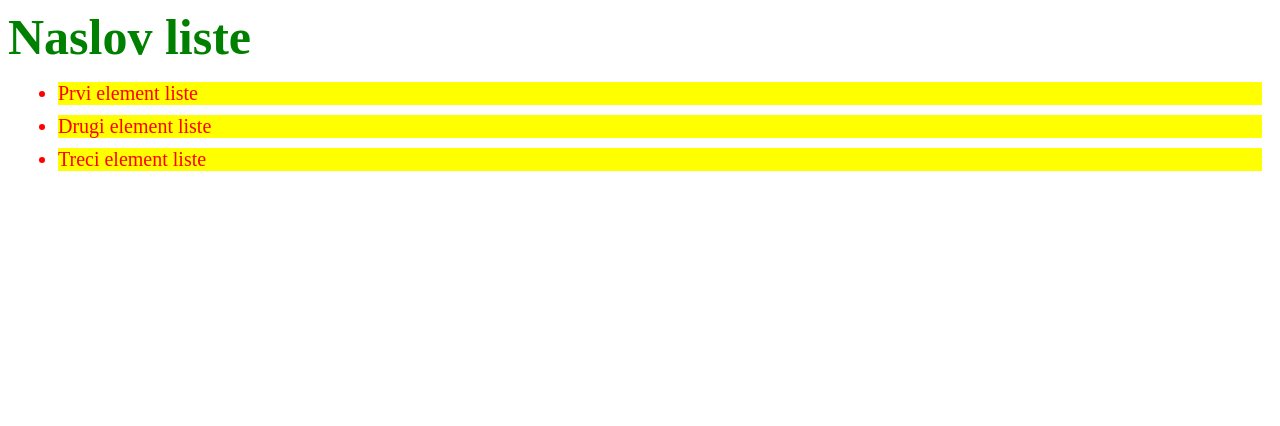
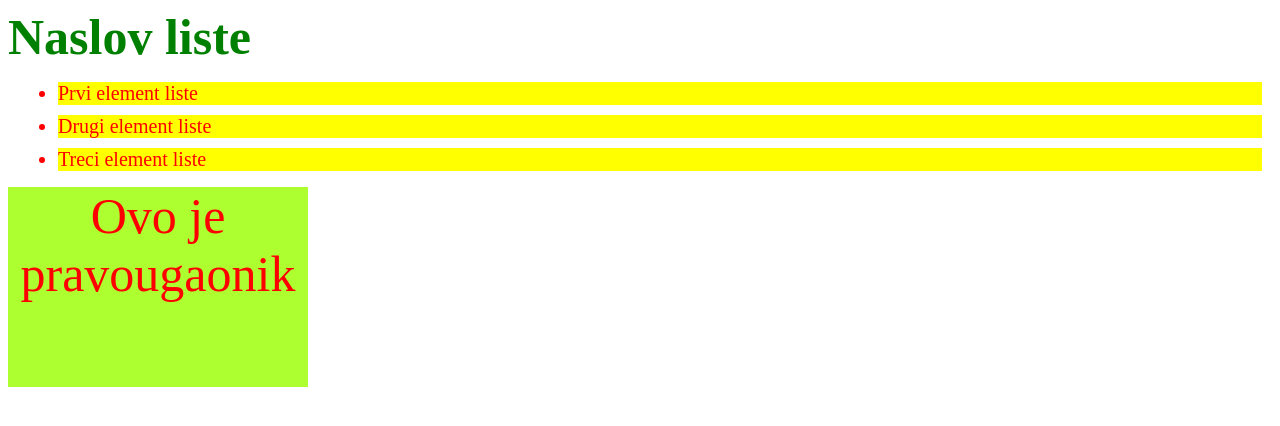
Before and after one commit to belanovic/site_test, a plain HTML site: page index.html in a window 1280 px wide. Drawn offline with Linux system fonts and the light colour scheme.

Commit message:
css added2

```diff
--- a/index.css
+++ b/index.css
@@ -9,3 +9,11 @@ li {
     background: yellow;
     margin: 10px;
 }
+.rectangle {
+    text-align: center;
+    width: 300px;
+    height: 200px;
+    background: greenyellow;
+    color: red;
+    font-size: 50px;
+}
--- a/index.html
+++ b/index.html
@@ -16,6 +16,7 @@
             <li>Drugi element liste</li>
             <li>Treci element liste</li>
         </ul>
+        <div class = "rectangle">Ovo je pravougaonik</div>
     </div>
 </body>
 </html>
```
